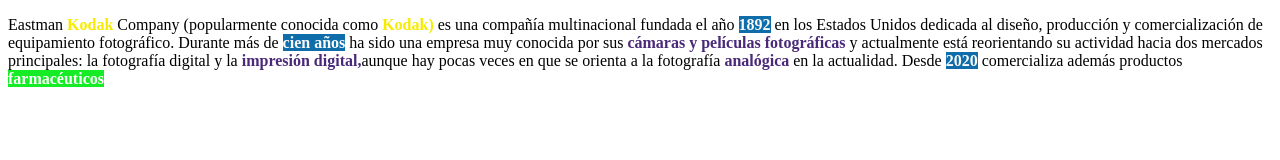
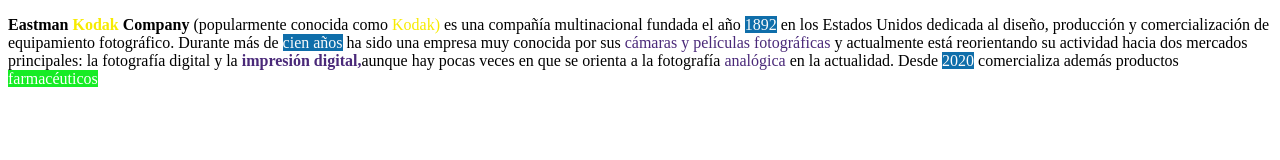
Before and after one commit to Rehan16177/paginawebrehan, a plain HTML site: page BF2/E7/a1.html in a window 1280 px wide. Drawn offline with Linux system fonts and the light colour scheme.

Commit message:
Update a1.html

```diff
--- a/BF2/E7/a1.html
+++ b/BF2/E7/a1.html
@@ -22,7 +22,7 @@
                      color: #ffffff;
             }
             </style>
-            <p>Eastman <b class="Kodak">Kodak</b> Company (popularmente conocida como <b class="Kodak">Kodak)</b> es una compañía multinacional fundada el año <b class="años">1892</b> en los Estados Unidos dedicada al diseño, producción y comercialización de equipamiento fotográfico. Durante más de <b class="años">cien años</b> ha sido una empresa muy conocida por sus <b class="fotografía">cámaras y películas fotográficas</b> y actualmente está reorientando su actividad hacia dos mercados principales: la fotografía digital y la <b class="fotografía">impresión digital,</b>aunque hay pocas veces en que se orienta a la fotografía <b class="fotografía">analógica</b> en la actualidad. Desde <b class="años">2020</b> comercializa además productos <b class="farmacéuticos">farmacéuticos</b></p>
+            <p><strong>Eastman <span class="Kodak">Kodak</span> Company</strong> (popularmente conocida como <span class="Kodak">Kodak)</span> es una compañía multinacional fundada el año <span class="años">1892</span> en los Estados Unidos dedicada al diseño, producción y comercialización de equipamiento fotográfico. Durante más de <span class="años">cien años</span> ha sido una empresa muy conocida por sus <span class="fotografía">cámaras y películas fotográficas</span> y actualmente está reorientando su actividad hacia dos mercados principales: la fotografía digital y la <b class="fotografía">impresión digital,</b>aunque hay pocas veces en que se orienta a la fotografía <span class="fotografía">analógica</span> en la actualidad. Desde <span class="años">2020</span> comercializa además productos <span class="farmacéuticos">farmacéuticos</span></p>
 
     </body>
 </html>
```
